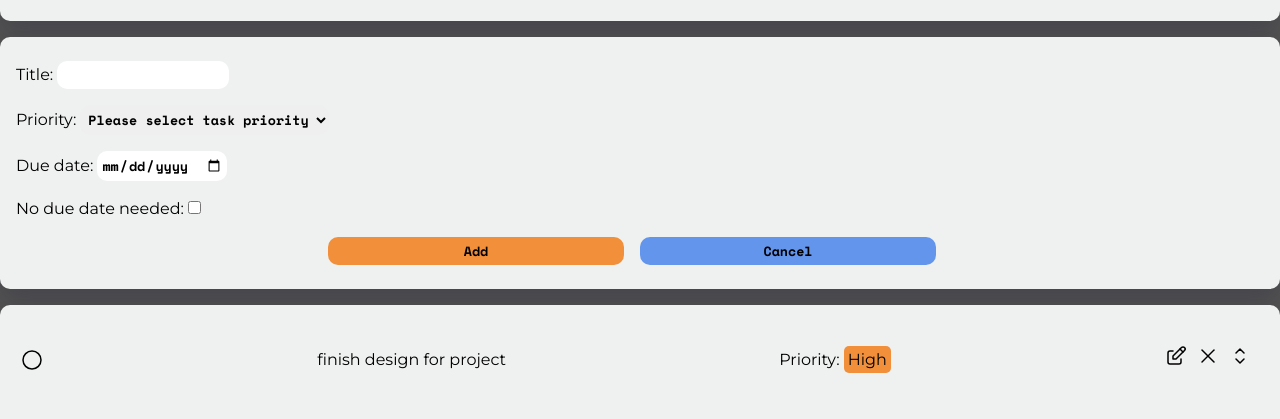
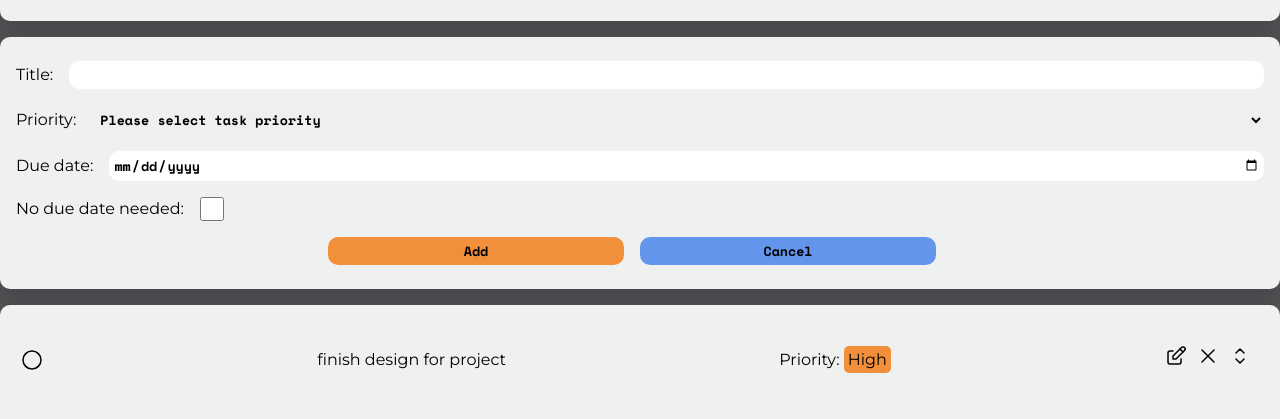
Before and after one commit to alecmoschetti/daykeeper, a plain HTML site: page index.html in a window 1280 px wide. Shown: the part 341-760 px from the top of the page. Drawn offline with nearby package versions, Linux system fonts and the light colour scheme.

Commit message:
fixed checkbox alignment

```diff
--- a/index.html
+++ b/index.html
@@ -283,11 +283,11 @@
 
         <div class="task-containers">
           <div class="flex input-container">
-            <div class="input-item" data-task="title">
+            <div class="input-item flex" data-task="title">
               <label class="info" for="new-title">Title:</label>
               <input class="info" id="new-title" />
             </div>
-            <div class="input-item">
+            <div class="input-item flex">
               <label class="info" for="priority-select">Priority:</label>
               <select class="info" name="priority" id="priority-select">
                 <option value="">Please select task priority</option>
@@ -296,11 +296,11 @@
                 <option value="low">Low</option>
               </select>
             </div>
-            <div class="input-item">
+            <div class="input-item flex">
               <label class="info" for="due-date-picker">Due date:</label>
               <input class="info" type="date" id="due-date-picker" name="due-date">
             </div>
-            <div class="input-item">
+            <div class="input-item flex no-due-date-container">
               <label class="info" for="no-due-date">No due date needed:</label>
               <input type="checkbox" id="no-due-date" name="no-due-date">
             </div>
--- a/style.css
+++ b/style.css
@@ -266,6 +266,7 @@ fieldset  {
 }
 
 li,
+.input-item,
 .edit-item,
 #categories,
 .task-containers,
@@ -277,6 +278,7 @@ fieldset {
 
 header,
 .images-container,
+.input-item,
 .edit-item,
 .task,
 .task-item   {
@@ -295,7 +297,8 @@ footer,
 }
 
 .edit-form-container,
-.input-item {
+.input-item input,
+.input-item select {
     flex-grow: 2;
 }
 
@@ -341,6 +344,10 @@ fieldset {
     width: 50%;
 }
 
+.input-item:not(.no-due-date-container) {
+    width: 100%;
+}
+
 .button-container > button,
 #sortby-select,
 #addTaskButton,
@@ -374,6 +381,16 @@ fieldset {
 
 .priority {
     border-radius: 5px;
+}
+
+label {
+    margin-right: 1rem;
+}
+
+input[type='checkbox'] {
+    width: 1.5rem;
+    height: 1.5rem;
+    margin-left: auto;
 }
 
 /* footer rules */
@@ -510,10 +527,6 @@ fieldset {
         width: 30%;
     }
 
-    .info {
-        width: 30rem;
-    }
-
     .controlsvg-containers {
         width: 3rem;
         height: 3rem;
```
